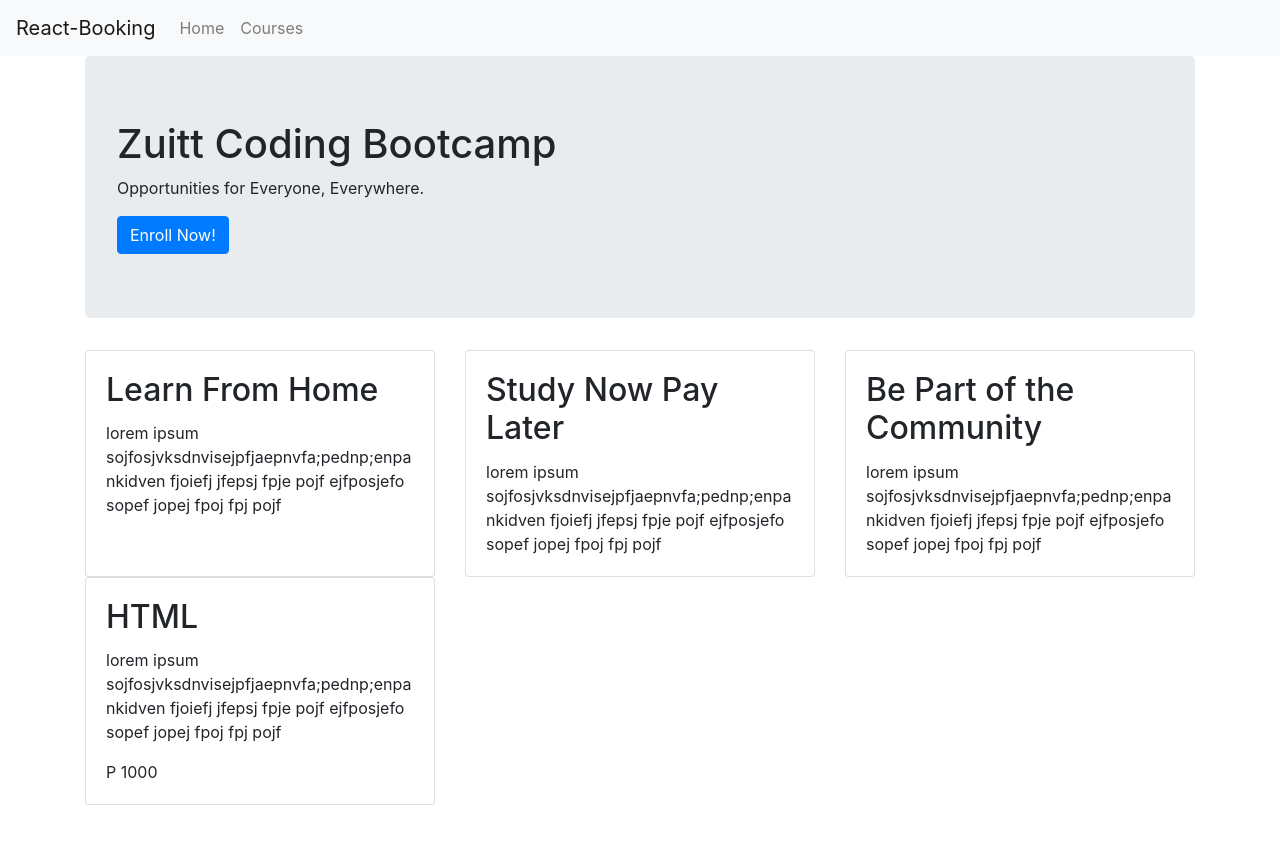
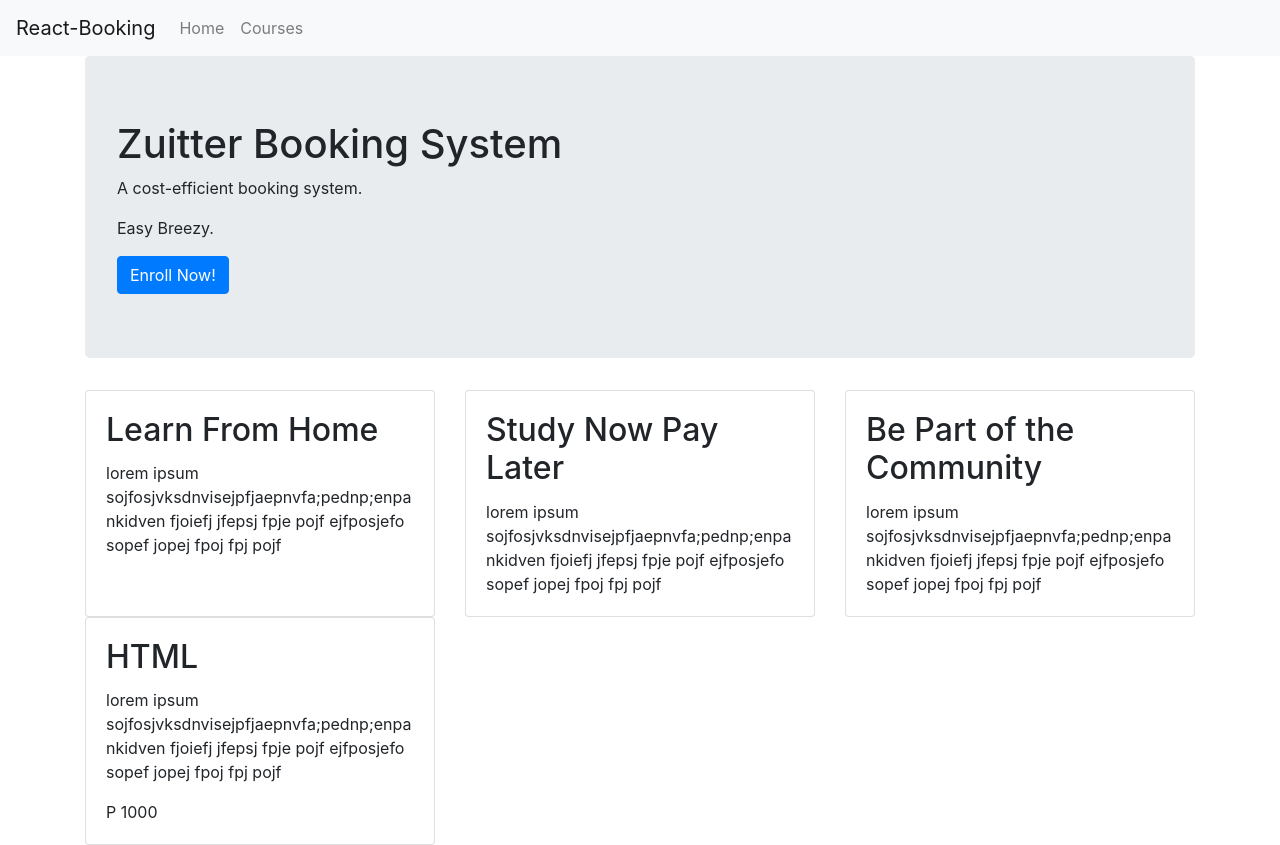
Before and after one commit to ela-lisondra/zutto-course-booking-app, a React (Create React App) app: page / in a window 1280 px wide. Before the commit the page ends 805 px from the top, so only its background shows below. Built offline with nearby package versions, Linux system fonts and the light colour scheme.

Commit message:
includes s27 activity 1

```diff
--- a/package.json
+++ b/package.json
@@ -8,6 +8,7 @@
     "@testing-library/user-event": "^12.7.1",
     "bootstrap": "^4.6.0",
     "react": "^17.0.1",
+    "react-bootstrap": "^1.5.0",
     "react-dom": "^17.0.1",
     "react-scripts": "4.0.2",
     "web-vitals": "^1.1.0"
--- a/src/App.js
+++ b/src/App.js
@@ -6,8 +6,6 @@ import React from 'react'
 
 // Components
 import Home from'./pages/home'
-import Banner from './components/Banner'
-import Highlights from './components/Highlights'
 import NavBar from './components/NavBar'
 import {Container} from 'react-bootstrap'
 
--- a/src/components/Banner.js
+++ b/src/components/Banner.js
@@ -1,15 +1,26 @@
 import React from 'react'
 import {Jumbotron, Button, Row, Col} from 'react-bootstrap'
 
-export default function Banner(){
+
+//destructure the props object ad get only the property you need.
+export default function Banner({dataProp}){
+	console.log(dataProp)
+
+	//destructure dataProps to get only its properties
+	const {title,description,motto} = dataProp
+
+	console.log(title)
+	console.log(description)
+	console.log(motto)
 
 	return (
 			<>
 				<Row>
 					<Col>
 						<Jumbotron>
-							<h1>Zuitt Coding Bootcamp</h1>
-							<p>Opportunities for Everyone, Everywhere.</p>
+							<h1>{title}</h1>
+							<p>{description}</p>
+							<p>{motto}</p>
 							<Button variant="primary">Enroll Now!</Button>
 						</Jumbotron>
 					</Col>
--- a/src/components/Course.js
+++ b/src/components/Course.js
@@ -2,7 +2,14 @@ import React from 'react'
 
 import {Card, Row, Col} from 'react-bootstrap'
 
-export default function Course(){
+export default function Course({dataProp}){
+	console.log(dataProp)
+
+	const {name,description,price} = dataProp
+
+	console.log(name)
+	console.log(description)
+	console.log(price)
 
 	return (
 			<>
@@ -11,14 +18,14 @@ export default function Course(){
 						<Card className="Course">
 							<Card.Body>
 								<Card.Title>
-									<h2>HTML</h2>
+									<h2>{name}</h2>
 								</Card.Title>
 								<Card.Text>
-									lorem	ipsum sojfosjvksdnvisejpfjaepnvfa;pednp;enpankidven fjoiefj jfepsj fpje pojf ejfposjefo sopef jopej fpoj fpj pojf
+									{description}
 								</Card.Text>
 
 								<Card.Text>
-									P 1000
+									{price}
 								</Card.Text>
 							</Card.Body>
 						</Card>
--- a/src/pages/home.js
+++ b/src/pages/home.js
@@ -5,11 +5,34 @@ import Course from './../components/Course'
 
 export default function home(){
 
+
+let data = {
+
+	title: "Zuitt Coding Bootcamp",
+	description: "A cost-efficient coding bootcamp.",
+	motto: "Opportunities for Everyone. Everywhere."
+}
+
+
+let data2 = {
+
+	title: "Zuitter Booking System",
+	description: "A cost-efficient booking system.",
+	motto: "Easy Breezy."
+}
+
+let course1 = {
+
+	name: "HTML",
+	description: "lorem	ipsum sojfosjvksdnvisejpfjaepnvfa;pednp;enpankidven fjoiefj jfepsj fpje pojf ejfposjefo sopef jopej fpoj fpj pojf",
+	price: "P 1000"
+}
+
   return (
     <>
-      <Banner />
+      <Banner dataProp={data2}/>
       <Highlights />
-      <Course />
+      <Course dataProp={course1}/>
     </>
     )
 
```
Also changed, not shown: 2 other files (tests, documents, lock files or other folders).
